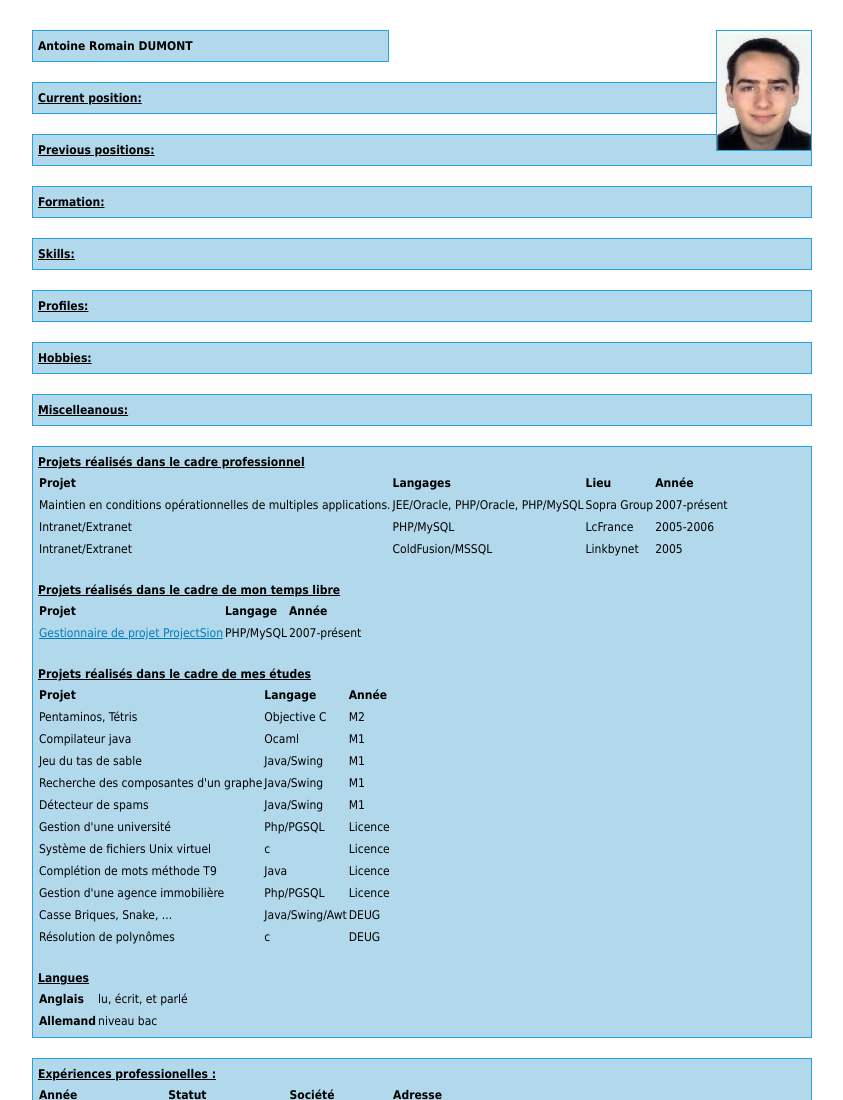
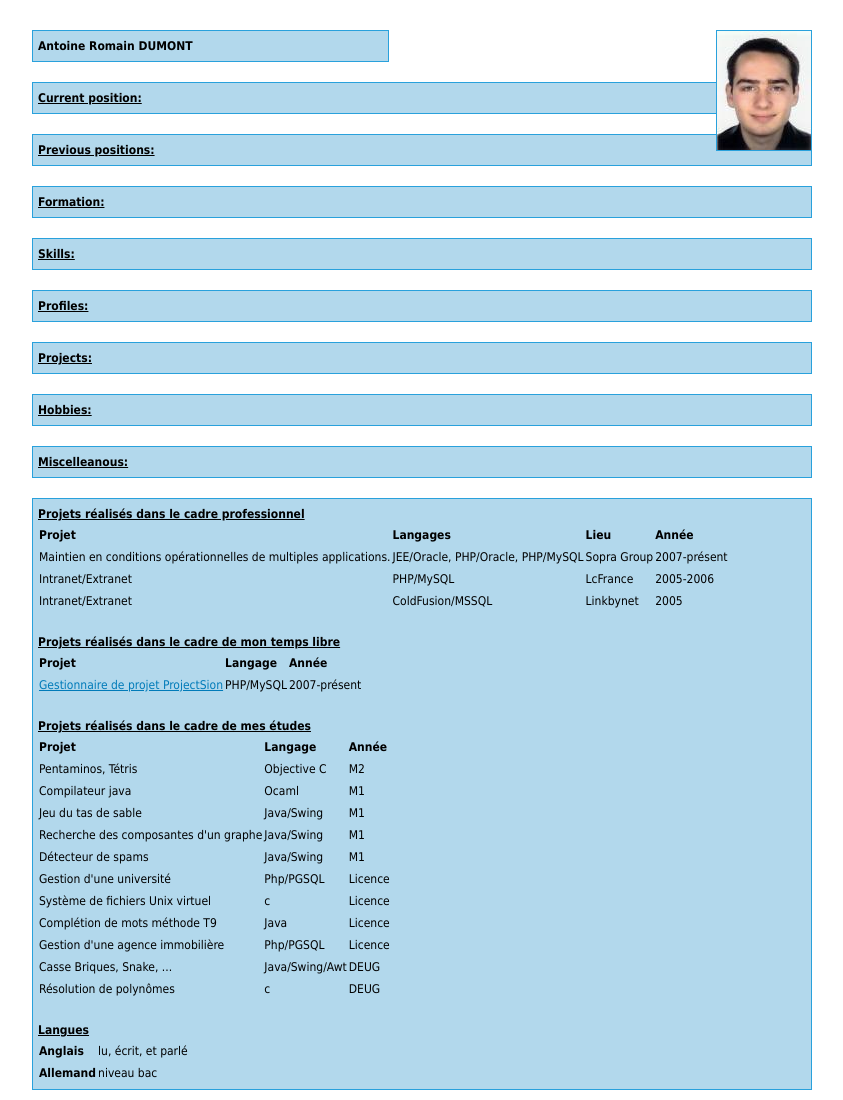
Before and after one commit to ardumont/glowing-octo-archer, a plain HTML site: page app/templates/application.html in a window 1280 px wide. Shown: the top 1100 px of the page, without its empty margins (218-1061 px from the left). Drawn offline with Linux system fonts and the light colour scheme; files that its build step writes are made by us from their sources; files whose address does not match are found by name.

Commit message:
Adding projects

```diff
--- a/app/templates/application.html
+++ b/app/templates/application.html
@@ -67,6 +67,12 @@
         <div class="info">
           <b>Profiles:</b>
           <div id="profiles"></div>
+        </div>
+        <br />
+
+        <div class="info">
+          <b>Projects:</b>
+          <div id="projects"></div>
         </div>
         <br />
 
```
Also changed, not shown: 1 other file.
